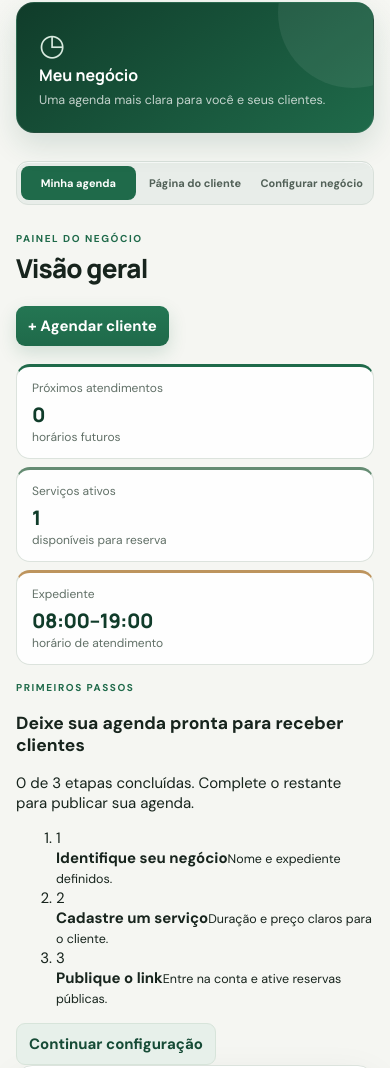
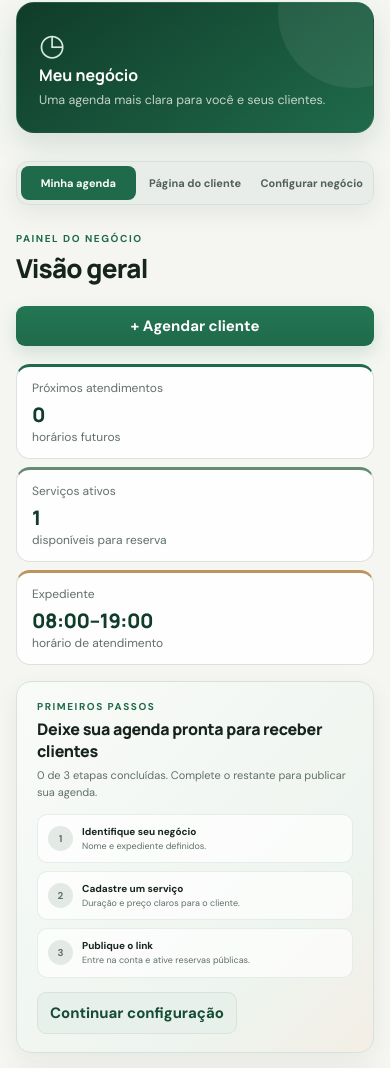
Before and after one commit to HelioConde/agendaleve, a plain HTML site: page index.html in a window 390 px wide. Shown: the part 343-1411 px from the top of the page. Drawn offline with nearby package versions, Linux system fonts and the light colour scheme.

Commit message:
ux: improve mobile navigation and accessibility

```diff
--- a/style.css
+++ b/style.css
@@ -438,3 +438,61 @@ button:focus-visible,a:focus-visible,input:focus-visible,select:focus-visible{
   .tab.active{box-shadow:none}
   .intro-card{box-shadow:0 12px 30px rgba(22,75,54,.14)}
 }
+
+
+/* Product UX improvements */
+.view-actions{display:flex;align-items:center;gap:8px;flex-wrap:wrap;justify-content:flex-end}
+.setup-card{
+  display:grid;
+  grid-template-columns:minmax(220px,.9fr) minmax(0,1.5fr) auto;
+  align-items:center;
+  gap:22px;
+  margin:0 0 16px;
+  padding:18px 20px;
+  border:1px solid #d7e2da;
+  border-radius:15px;
+  background:linear-gradient(135deg,#f9fbf8,#eef4ef 72%,#f3eee5);
+  box-shadow:var(--shadow-sm);
+}
+.setup-copy .eyebrow{margin-bottom:5px}
+.setup-copy h3{margin:0;font:750 16px Manrope,sans-serif;letter-spacing:-.3px}
+.setup-copy p:last-child{margin:5px 0 0;color:var(--muted);font-size:11px;line-height:1.5}
+.setup-steps{display:grid;grid-template-columns:repeat(3,1fr);gap:8px;margin:0;padding:0;list-style:none}
+.setup-steps li{display:flex;align-items:center;gap:9px;padding:10px;border:1px solid rgba(31,106,74,.1);border-radius:10px;background:rgba(255,255,255,.68)}
+.setup-check{display:grid;place-items:center;flex:0 0 25px;width:25px;height:25px;border-radius:50%;background:#e3e9e5;color:#647269;font-size:10px;font-weight:800}
+.setup-steps strong,.setup-steps small{display:block}
+.setup-steps strong{font-size:10px}
+.setup-steps small{margin-top:2px;color:var(--muted);font-size:9px;line-height:1.35}
+.setup-steps li.done{border-color:#bdd5c5;background:#f7fbf8}
+.setup-steps li.done .setup-check{background:var(--accent);color:white}
+.empty-with-action{align-items:flex-start}
+.empty-with-action .secondary{margin-top:7px}
+@media(max-width:880px){
+  .setup-card{grid-template-columns:1fr;gap:14px}
+  .setup-steps{grid-template-columns:repeat(3,1fr)}
+  .setup-card>.secondary{width:fit-content}
+}
+@media(max-width:620px){
+  .view-actions{width:100%;justify-content:stretch}
+  .view-actions>*{flex:1}
+  .setup-steps{grid-template-columns:1fr}
+  .tabs{
+    position:sticky;
+    top:0;
+    z-index:3;
+    overflow-x:auto;
+    scrollbar-width:none;
+    box-shadow:0 8px 24px rgba(23,36,29,.08);
+  }
+  .tabs::-webkit-scrollbar{display:none}
+  .tab{white-space:nowrap}
+}
+@media(prefers-reduced-motion:reduce){
+  *,*::before,*::after{
+    scroll-behavior:auto!important;
+    transition-duration:.001ms!important;
+    animation-duration:.001ms!important;
+    animation-iteration-count:1!important;
+  }
+  .primary:hover{transform:none}
+}
```
